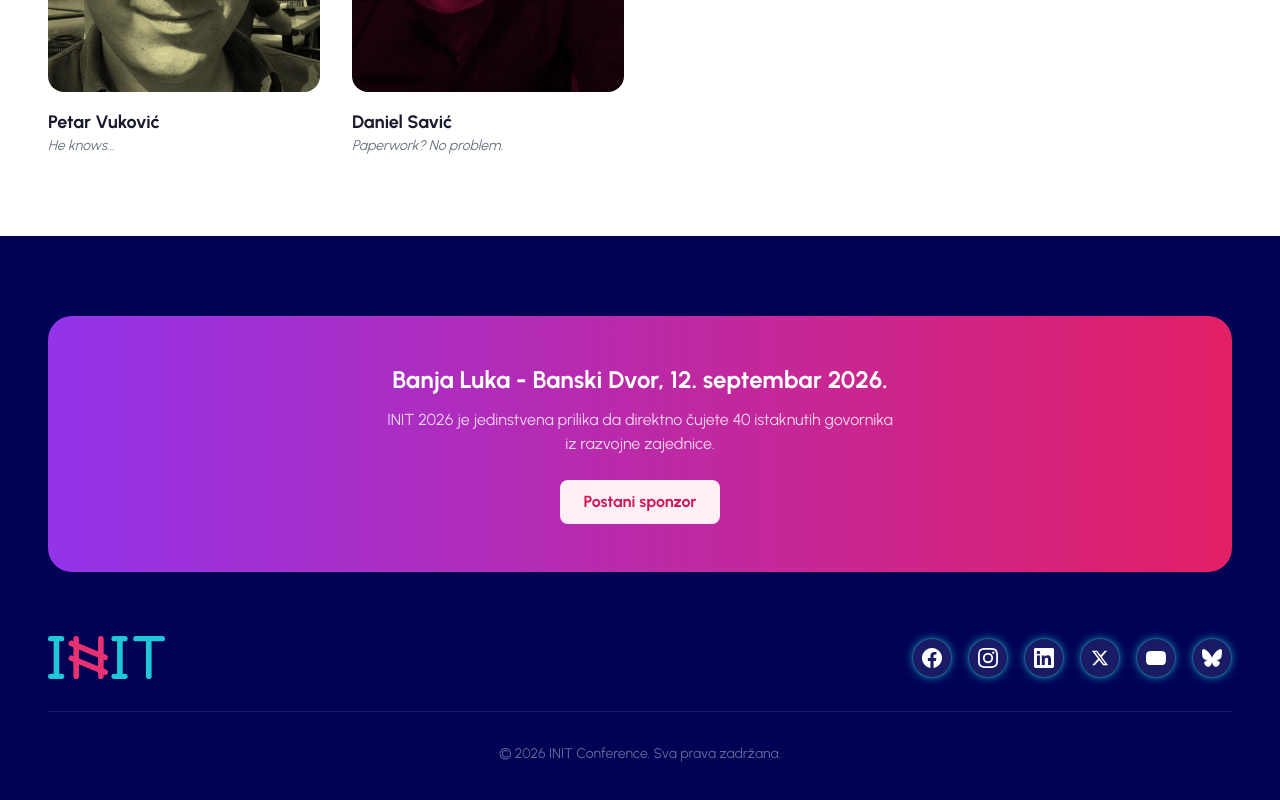
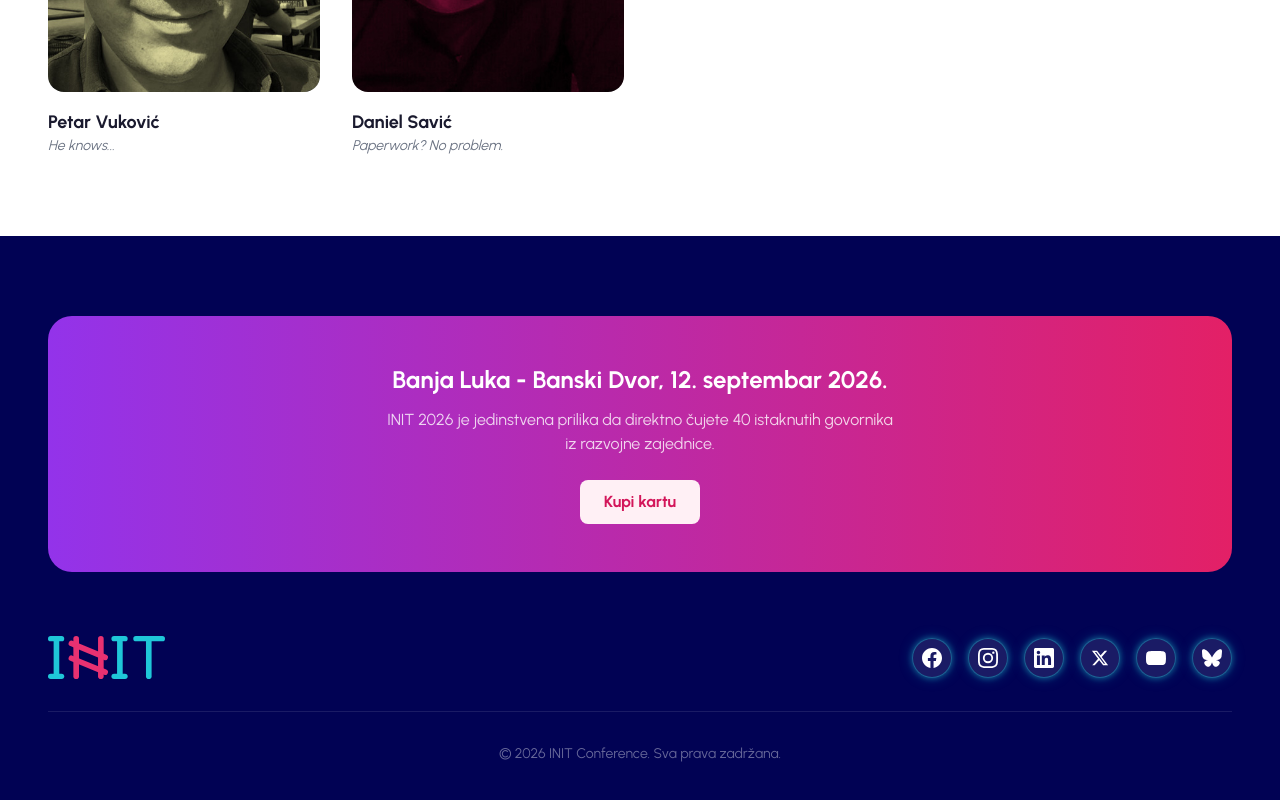
Before and after one commit to jetza/init-2026, a Next.js app: page /team in a window 1280 px wide. Shown: the part 1196-1996 px from the top of the page. Built offline with nearby package versions, Linux system fonts and the light colour scheme.

Commit message:
add tickets links

```diff
--- a/src/components/ConferenceInfo.tsx
+++ b/src/components/ConferenceInfo.tsx
@@ -20,6 +20,8 @@ import {
   InstagramIcon,
   BlueskyIcon,
 } from "@/components/icons";
+
+const TICKET_URL = "https://tickets.initconf.org/";
 
 export default function ConferenceInfo() {
   const { t } = useLanguage();
@@ -172,7 +174,10 @@ export default function ConferenceInfo() {
                 </p>
               </div>
               <a
-                href="mailto:info@initconf.org"
+                // href="mailto:info@initconf.org"
+                href={TICKET_URL}
+                target="_blank"
+                rel="noopener noreferrer"
                 className="inline-flex items-center justify-center px-8 py-3.5 bg-[#FEC73F] text-[#111111] font-bold text-xl rounded-lg hover:bg-[#e5b336] transition-colors whitespace-nowrap min-w-49.5 h-13 shrink-0"
               >
                 {ci.becomeSponsor}
@@ -228,7 +233,10 @@ export default function ConferenceInfo() {
                 </div>
 
                 <a
-                  href="mailto:info@initconf.org"
+                  // href="mailto:info@initconf.org"
+                  href={TICKET_URL}
+                  target="_blank"
+                  rel="noopener noreferrer"
                   className="btn-shimmer inline-flex items-center justify-center w-49.5 h-13 bg-[#D3165A] text-white font-bold text-xl rounded-xl hover:bg-[#B8134E] transition-colors"
                 >
                   {ci.becomeSponsor}
--- a/src/components/Footer.tsx
+++ b/src/components/Footer.tsx
@@ -12,6 +12,8 @@ import {
   YouTubeIcon,
   BlueskyIcon,
 } from "@/components/icons";
+
+const TICKET_URL = "https://tickets.initconf.org/";
 
 export default function Footer() {
   const { t } = useLanguage();
@@ -43,7 +45,10 @@ export default function Footer() {
               {f.desc}
             </p>
             <a
-              href="mailto:info@initconf.org"
+              // href="mailto:info@initconf.org"
+              href={TICKET_URL}
+              target="_blank"
+              rel="noopener noreferrer"
               className="btn-shimmer-dark inline-flex items-center px-6 py-2.5 bg-[#FFF0F5] text-[#D3165A] font-bold text-base rounded-lg hover:bg-white transition-colors"
             >
               {f.becomeSponsor}
--- a/src/components/Hero.tsx
+++ b/src/components/Hero.tsx
@@ -3,6 +3,8 @@
 import { motion } from "framer-motion";
 import Countdown from "./Countdown";
 import { useLanguage } from "@/context/LanguageContext";
+
+const TICKET_URL = "https://tickets.initconf.org/";
 
 const fadeUp = (delay = 0) => ({
   initial: { opacity: 0, y: 16 },
@@ -70,7 +72,10 @@ export default function Hero() {
           className="flex flex-wrap justify-center gap-4 mt-10"
         >
           <a
-            href="mailto:info@initconf.org"
+            // href="mailto:info@initconf.org"
+            href={TICKET_URL}
+            target="_blank"
+            rel="noopener noreferrer"
             className="btn-shimmer inline-flex items-center justify-center px-10 h-13 bg-[#D3165A] text-white font-bold text-xl rounded-xl hover:bg-[#B8134E] transition-colors"
           >
             {t.hero.becomeSponsor}
--- a/src/components/Speakers.tsx
+++ b/src/components/Speakers.tsx
@@ -35,8 +35,9 @@ const speakers = [
 export default function Speakers() {
   const { t } = useLanguage();
   const s = t.speakers;
-  // TODO: when speakers are confirmed, restore the speakers grid and remove the Call for Speakers section
-  const callForSpeakers = true;
+  // const callForSpeakers = true;
+  const showCallForSpeakers = false;
+  const showSpeakersGrid = false;
 
   return (
     <section
@@ -55,7 +56,16 @@ export default function Speakers() {
           </FadeUp>
         </div>
 
-        {callForSpeakers ? (
+        <FadeUp delay={0.1}>
+          <div className="max-w-2xl mx-auto rounded-3xl border border-white/10 bg-white/5 px-8 py-10 text-center">
+            <p className="text-white font-bold text-2xl md:text-3xl leading-snug">
+              {s.speakerListSoon}
+            </p>
+          </div>
+        </FadeUp>
+
+        {/* Call for Speakers section paused until it is needed again after the conference cycle. */}
+        {showCallForSpeakers && (
           /* Call for Speakers — full-width two-column card */
           <FadeUp delay={0.1}>
             <div className="relative rounded-3xl overflow-hidden p-px bg-linear-to-b from-[#9333EA] to-[#E32066]">
@@ -110,7 +120,10 @@ export default function Speakers() {
               </div>
             </div>
           </FadeUp>
-        ) : (
+        )}
+
+        {/* Speakers grid kept for when confirmed speakers are ready to publish. */}
+        {showSpeakersGrid && (
           /* Speakers grid — shown when callForSpeakers = false */
           <>
             <div className="grid grid-cols-2 md:grid-cols-4 gap-8 max-w-240 mx-auto">
--- a/src/i18n/translations.ts
+++ b/src/i18n/translations.ts
@@ -19,7 +19,8 @@ export const translations = {
       location: "Banja Luka - Banski Dvor, 12. septembar 2026.",
       description:
         "INIT 2026 predstavlja jedinstvenu priliku da čujete mišljenja direktno od više od četrdeset istaknutih govornika iz razvojne zajednice, o stanju i budućnosti razvoja softvera.",
-      becomeSponsor: "Postani sponzor",
+      // becomeSponsor: "Postani sponzor",
+      becomeSponsor: "Kupi kartu",
     },
     conferenceInfo: {
       visitorsTitle: "+500 Posjetilaca",
@@ -34,7 +35,8 @@ export const translations = {
       cardTitle: "Banja Luka - Banski Dvor, 12. septembar 2026.",
       cardDesc:
         "INIT 2026 predstavlja jedinstvenu priliku da čujete mišljenja direktno od više od četrdeset istaknutih govornika iz razvojne zajednice, o stanju i budućnosti razvoja softvera.",
-      becomeSponsor: "Postani sponzor",
+      // becomeSponsor: "Postani sponzor",
+      becomeSponsor: "Kupi kartu",
       locationChip: "Banja Luka - Banski Dvor",
       dateChip: "12. septembar 2026.",
       attendeesChip: "500+ posjetilaca",
@@ -60,6 +62,7 @@ export const translations = {
       callDesc:
         "Prijavi svoje predavanje i podijeli znanje sa zajednicom. Prijavnice su otvorene — iskoristi svoju šansu.",
       submitTalk: "Prijavi predavanje",
+      speakerListSoon: "Lista predavača biće objavljena uskoro.",
       poweredBy: "Powered by Sessionize",
       topicsTitle: "Prijedlozi tema uključuju:",
       topics: [
@@ -102,7 +105,8 @@ export const translations = {
     footer: {
       date: "Banja Luka - Banski Dvor, 12. septembar 2026.",
       desc: "INIT 2026 je jedinstvena prilika da direktno čujete 40 istaknutih govornika iz razvojne zajednice.",
-      becomeSponsor: "Postani sponzor",
+      // becomeSponsor: "Postani sponzor",
+      becomeSponsor: "Kupi kartu",
       nav: {
         home: "Početna",
         blog: "Blog",
@@ -131,7 +135,8 @@ export const translations = {
       location: "Banja Luka - Banski Dvor, September 12, 2026",
       description:
         "INIT 2026 is a unique opportunity to hear opinions directly from over forty prominent speakers from the development community, on the state and future of software development.",
-      becomeSponsor: "Become a Sponsor",
+      // becomeSponsor: "Become a Sponsor",
+      becomeSponsor: "Buy ticket",
     },
     conferenceInfo: {
       visitorsTitle: "+500 Attendees",
@@ -146,7 +151,8 @@ export const translations = {
       cardTitle: "Banja Luka - Banski Dvor, September 12, 2026",
       cardDesc:
         "INIT 2026 is a unique opportunity to hear opinions directly from over forty prominent speakers from the development community, on the state and future of software development.",
-      becomeSponsor: "Become a Sponsor",
+      // becomeSponsor: "Become a Sponsor",
+      becomeSponsor: "Buy ticket",
       locationChip: "Banja Luka - Banski Dvor",
       dateChip: "September 12, 2026",
       attendeesChip: "500+ attendees",
@@ -172,6 +178,7 @@ export const translations = {
       callDesc:
         "Submit your talk and share your knowledge with the community. Applications are open — seize your chance.",
       submitTalk: "Submit a talk",
+      speakerListSoon: "The speaker list will be announced soon.",
       poweredBy: "Powered by Sessionize",
       topicsTitle: "Topic suggestions include:",
       topics: [
@@ -215,7 +222,8 @@ export const translations = {
     footer: {
       date: "Banja Luka - Banski Dvor, September 12, 2026",
       desc: "INIT 2026 is a unique opportunity to hear directly from 40 prominent speakers from the development community.",
-      becomeSponsor: "Become a Sponsor",
+      // becomeSponsor: "Become a Sponsor",
+      becomeSponsor: "Buy ticket",
       nav: {
         home: "Home",
         blog: "Blog",
```
